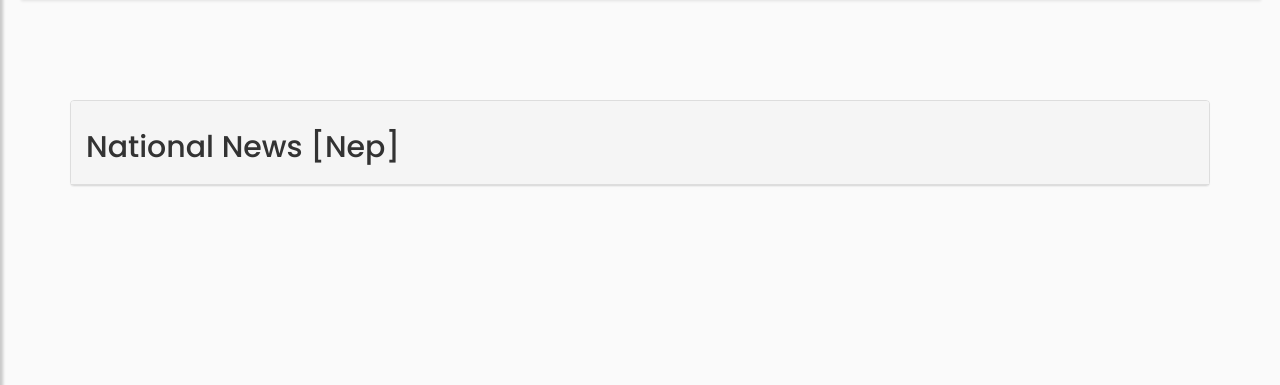
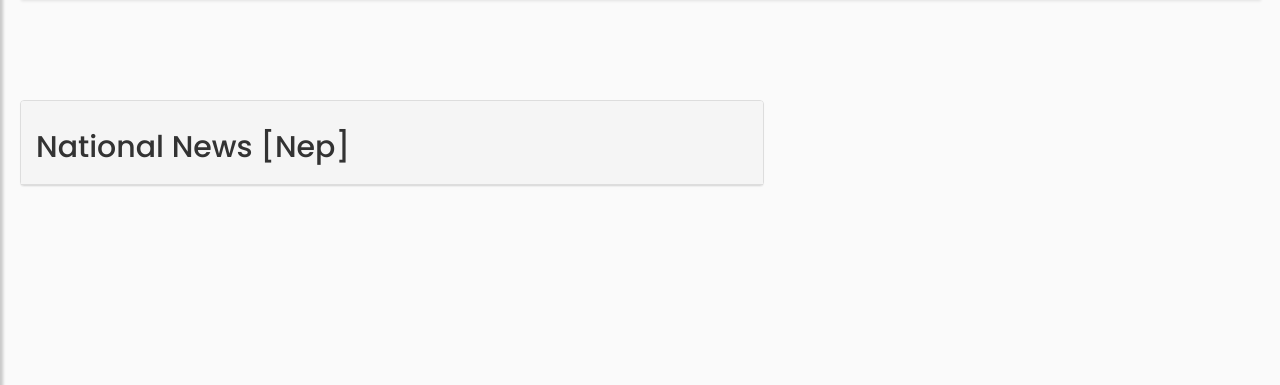
Before and after one commit to hemanta212/Nepali-news-portal-kbd, a Flask app: page /dashboard/news/nep/national in a window 1280 px wide. Shown: the part 98-483 px from the top of the page. Run offline with Flask 2, Linux system fonts and the light colour scheme; the visitor is signed in with stand-in values (Sample User, id 1); data that the repository does not hold is empty; some libraries are stand-ins or nearby versions.

Commit message:
fixes for news width on small screens

```diff
--- a/flask_final/static/dashboard/dashboard.css
+++ b/flask_final/static/dashboard/dashboard.css
@@ -192,3 +192,9 @@ a.article:hover {
   top: 0;
   right: 0;
 }
+
+@media screen and (min-width: 600px) {
+  .news {
+    width:60%;
+  }
+}
--- a/flask_final/templates/detail_news.html
+++ b/flask_final/templates/detail_news.html
@@ -1,7 +1,7 @@
 {% extends "dashboard.html" %}
 {% block content %}
 <br><br><br>
-<div class="container">
+<div class="news">
     <div class="panel panel-default">
         <div class="panel-heading">
             <h2>{{ heading }}</h2>
--- a/flask_final/templates/news.html
+++ b/flask_final/templates/news.html
@@ -1,6 +1,6 @@
 {% extends 'dashboard.html'%}
 {% block content %}
-<div class="container">
+<div class="news">
     <div class="panel panel-default">
         <div class="panel-heading">
             <h2><a href="{{url_for('newslet.nep_national_news')}}" target="_blank">National News[nep]</a></h2>
```
